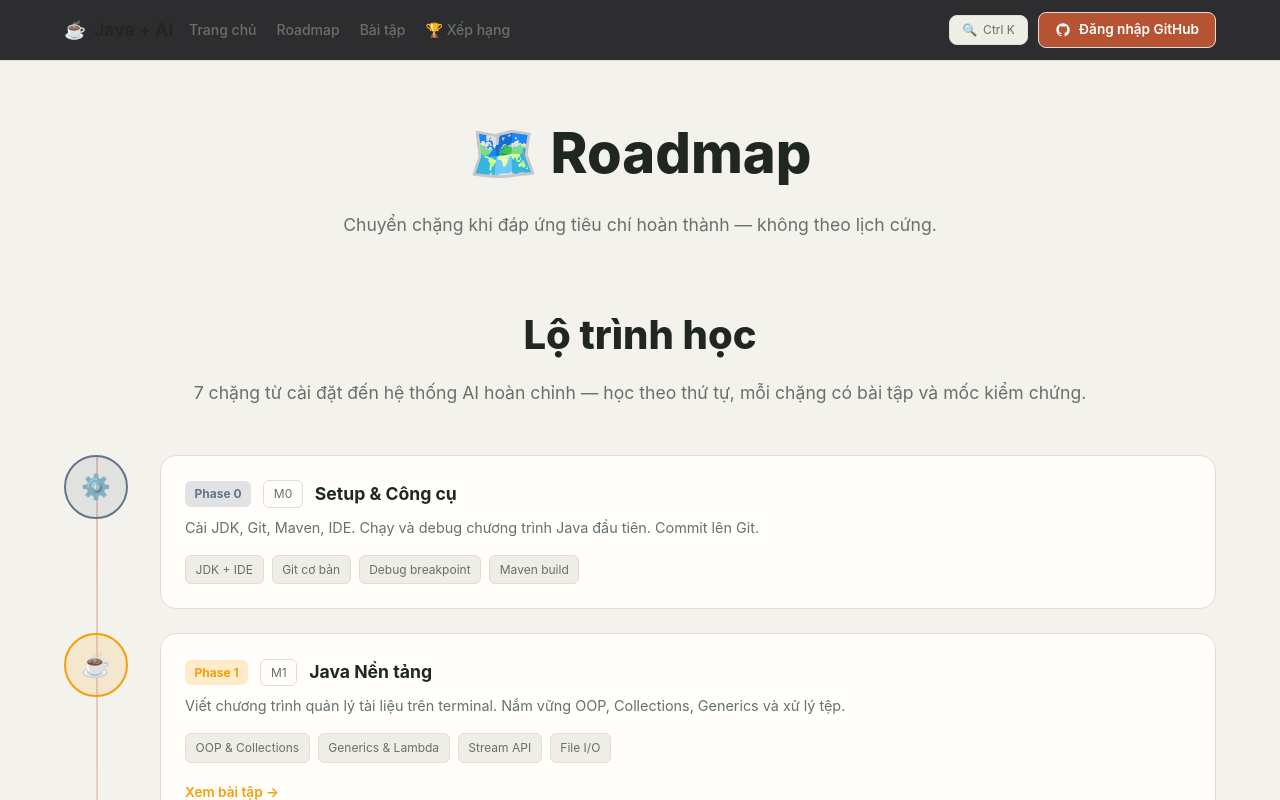
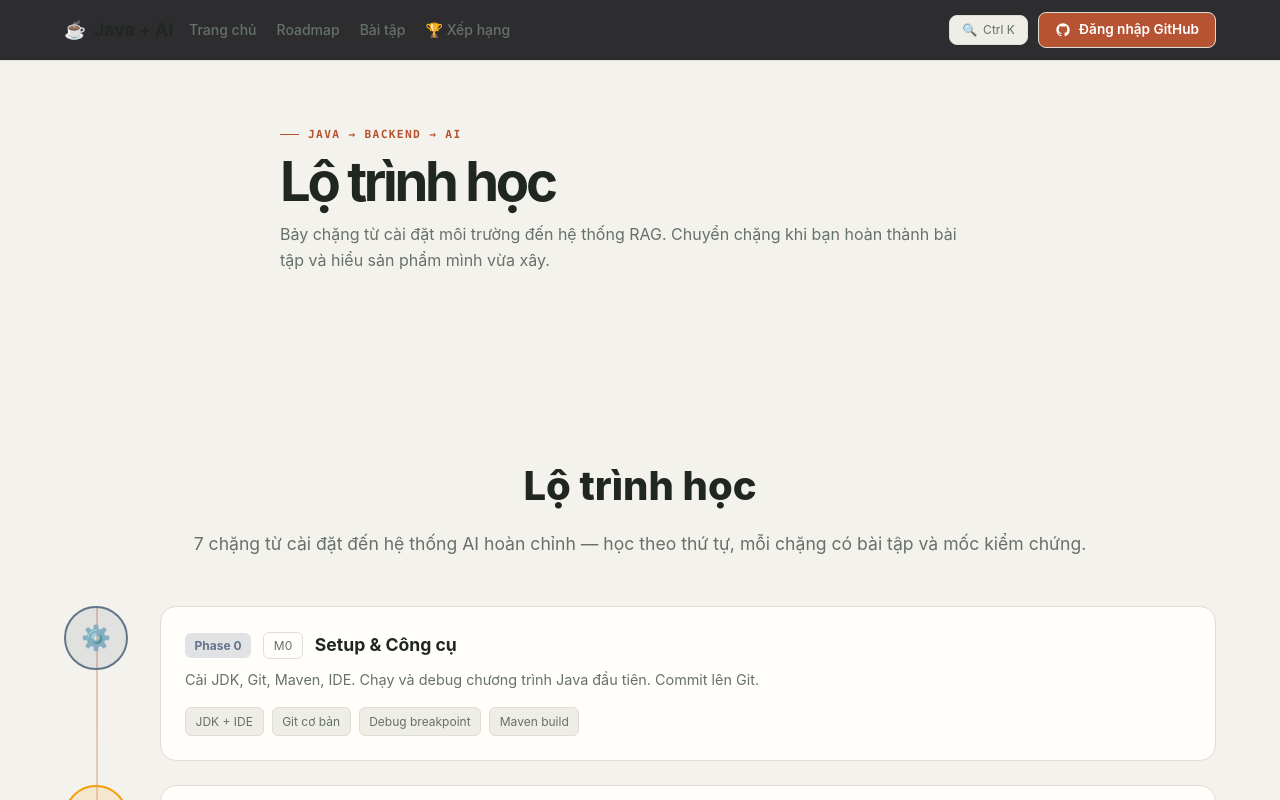
Before and after one commit to VanDung279206/JavaBackend_AI_RoadMap, a Next.js app in the folder website/: page /JavaBackend_AI_RoadMap/roadmap in a window 1280 px wide. Shown: the top 800 px of the page. Built offline with nearby package versions, Linux system fonts and the light colour scheme; no server answers.

Commit message:
update gdien page

```diff
--- a/website/src/app/roadmap/page.tsx
+++ b/website/src/app/roadmap/page.tsx
@@ -2,22 +2,15 @@ import RoadmapTimeline from "@/components/RoadmapTimeline";
 
 export default function RoadmapPage() {
   return (
-    <div>
-      <div style={{ textAlign: "center", padding: "3rem 1.5rem 0" }}>
-        <h1
-          style={{
-            fontSize: "clamp(2rem, 6vw, 3.5rem)",
-            fontWeight: 800,
-            marginBottom: "0.75rem",
-          }}
-        >
-          🗺️ Roadmap
-        </h1>
-        <p style={{ color: "var(--muted-foreground)", fontSize: "1.1rem" }}>
-          Chuyển chặng khi đáp ứng tiêu chí hoàn thành — không theo lịch cứng.
+    <>
+      <header className="page-shell page-heading">
+        <span className="eyebrow">JAVA → BACKEND → AI</span>
+        <h1 className="page-title">Lộ trình học</h1>
+        <p className="page-description">
+          Bảy chặng từ cài đặt môi trường đến hệ thống RAG. Chuyển chặng khi bạn hoàn thành bài tập và hiểu sản phẩm mình vừa xây.
         </p>
-      </div>
+      </header>
       <RoadmapTimeline />
-    </div>
+    </>
   );
 }
```
